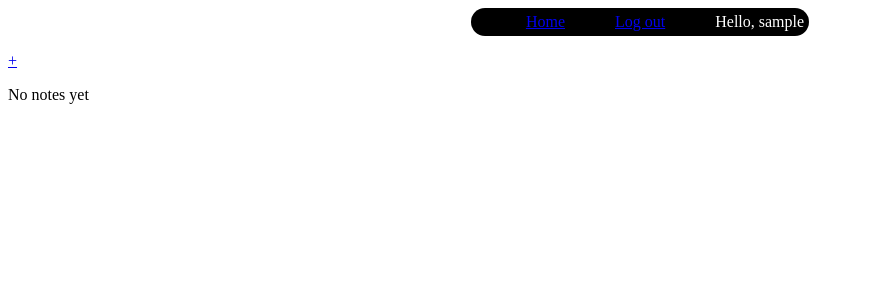
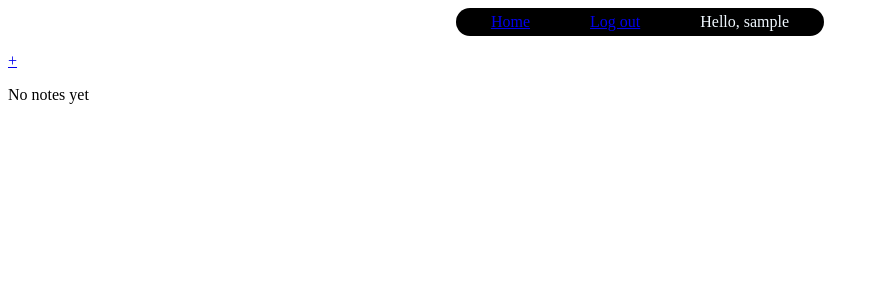
Before and after one commit to pcrespan/ONote, a Flask app: page / in a window 1280 px wide. Shown: the top 300 px of the page, without its empty margins (0-879 px from the left). Run offline with Flask 2, Linux system fonts and the light colour scheme; the visitor is signed in with stand-in values (Sample User, id 1); data that the repository does not hold is empty; some libraries are stand-ins or nearby versions.

Commit message:
Centralized items on navbar

```diff
--- a/static/style.css
+++ b/static/style.css
@@ -9,15 +9,13 @@
     list-style-type: none;
     padding: 5px;
     text-align: center;
-    display: inline-block;
+    display: inline-flex;
+    color: aliceblue;
     border-radius: 20px;
     background-color: black;
 }
 
-.item, .hello {
-    float: left;
-    margin-left: 50px;
-    position: absolute;
-    color: white;
-    position: relative;
-}
+ li, .hello {
+    margin-left: 30px;
+    margin-right: 30px;
+ }
```
